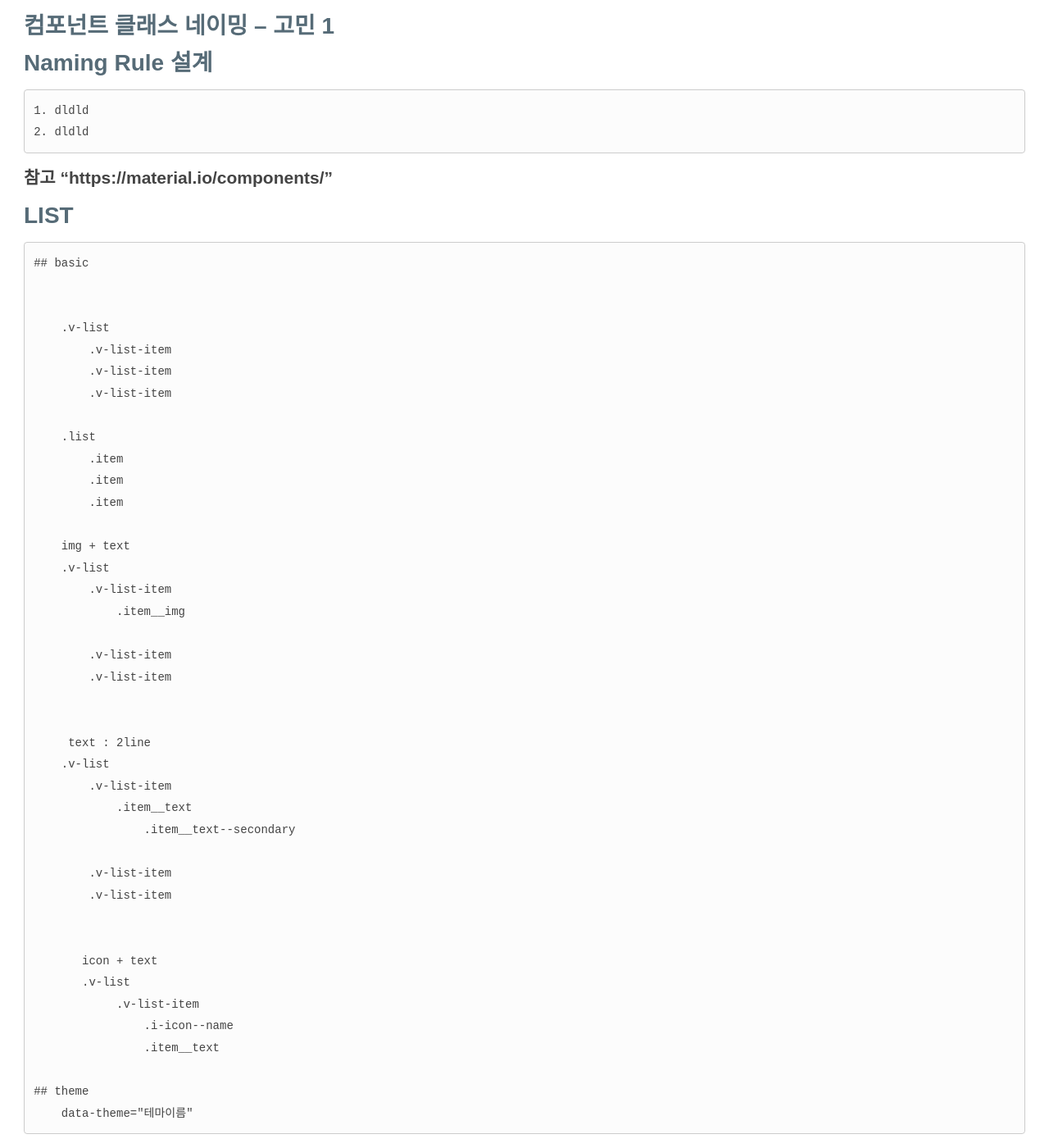
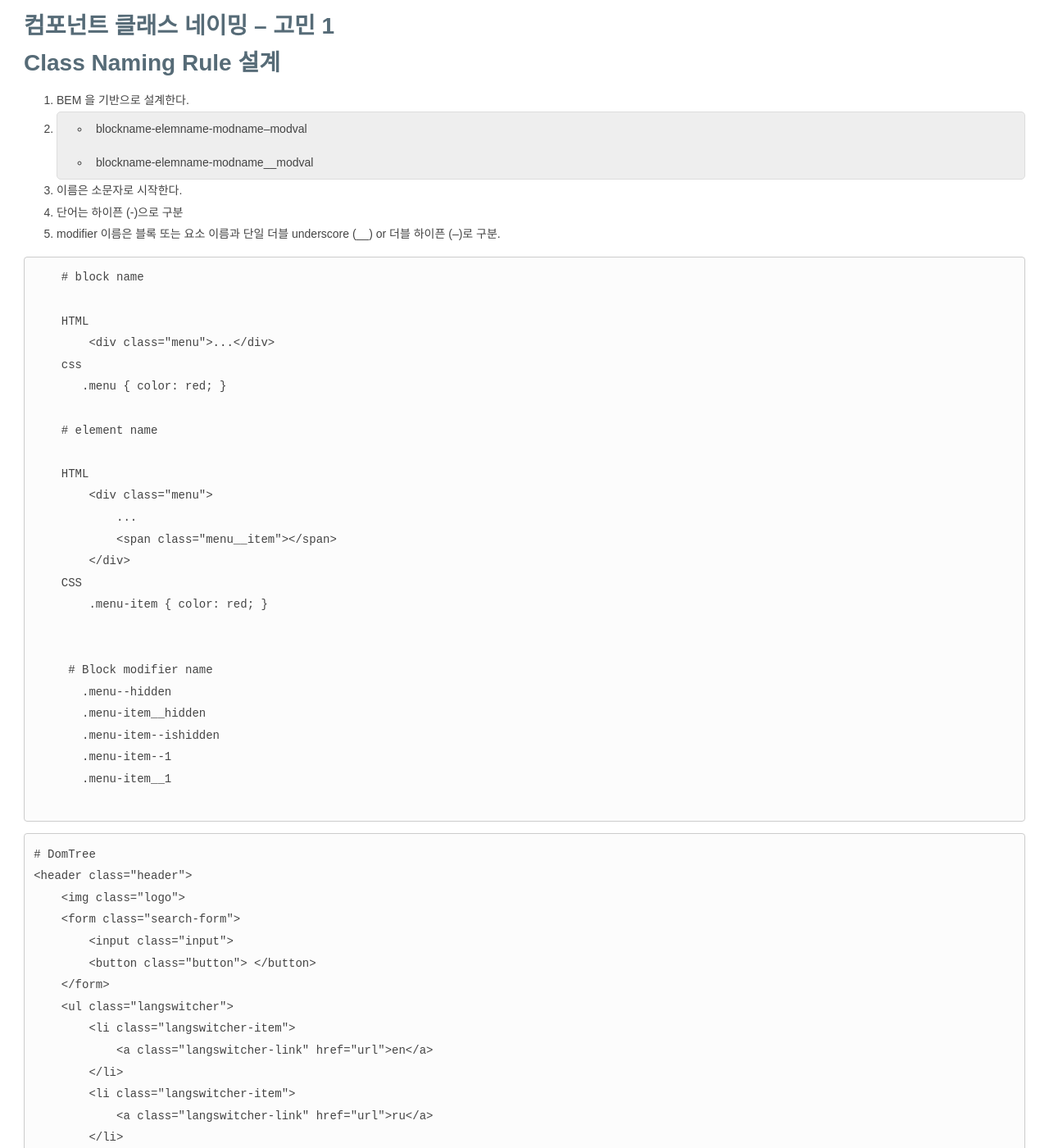
Before and after one commit to joohee-lee/joohee-lee.github.io, a Jekyll site: the page built from _posts/2017-11-21-issue_11.md, in a window 1280 px wide and 1400 px high. Shown: the whole window at 82% size. Built offline with Jekyll 4.4.1, drawn with Linux system fonts in a browser that asks for light colours; some of the changed text lies outside the part shown.

Commit message:
클래스 네이밍

```diff
--- a/_posts/2017-11-21-issue_11.md
+++ b/_posts/2017-11-21-issue_11.md
@@ -9,15 +9,100 @@ categories:
 # 컴포넌트 클래스 네이밍 -- 고민 1
 
 
-# Naming Rule 설계
-
-    1. dldld
-    2. dldld
-
-## 참고 "https://material.io/components/"
+# Class Naming Rule 설계
 
 
-# LIST
+1. BEM 을 기반으로 설계한다.
+2.
+- blockname-elemname-modname--modval
+- blockname-elemname-modname__modval
+
+2. 이름은 소문자로 시작한다.
+3. 단어는 하이픈 (-)으로 구분
+4. modifier 이름은 블록 또는 요소 이름과 단일 더블 underscore (__) or 더블 하이픈 (--)로 구분.
+
+~~~
+    # block name
+
+    HTML
+        <div class="menu">...</div>
+    css
+       .menu { color: red; }
+
+    # element name
+
+    HTML
+        <div class="menu">
+            ...
+            <span class="menu__item"></span>
+        </div>
+    CSS
+        .menu-item { color: red; }
+
+
+     # Block modifier name
+       .menu--hidden
+       .menu-item__hidden
+       .menu-item--ishidden
+       .menu-item--1
+       .menu-item__1
+
+~~~
+
+
+~~~
+# DomTree
+<header class="header">
+    <img class="logo">
+    <form class="search-form">
+        <input class="input">
+        <button class="button"> </button>
+    </form>
+    <ul class="langswitcher">
+        <li class="langswitcher-item">
+            <a class="langswitcher-link" href="url">en</a>
+        </li>
+        <li class="langswitcher-item">
+            <a class="langswitcher-link" href="url">ru</a>
+        </li>
+    </ul>
+</header>
+
+# BEM tree
+
+header
+    logo
+    search-form
+        input
+        button
+    langswitcher
+        langswitcher-item
+            lang-switcher-link
+        langswitche-item
+            lang-switcher-link
+~~~
+
+[BEM] https://en.bem.info/methodology/naming-convention/
+
+# [컴포넌트 모듈] "https://material.io/components/"
+
+## card
+        .v-card
+                .v-card__primary
+                    .v-card--title
+                    .v-card--subtitle
+
+                .v-card-img
+                .v-card-action
+
+
+| Class         | Description    |
+| :------------ | :-----------:  |
+| v-card        | component class|
+| v-card__primary       |  title block |
+
+
+## LIST
 
     ## basic
 
@@ -62,7 +147,7 @@ categories:
 
 
 
-# button
+## button
 
     ## button basic
         .v-btn
```
